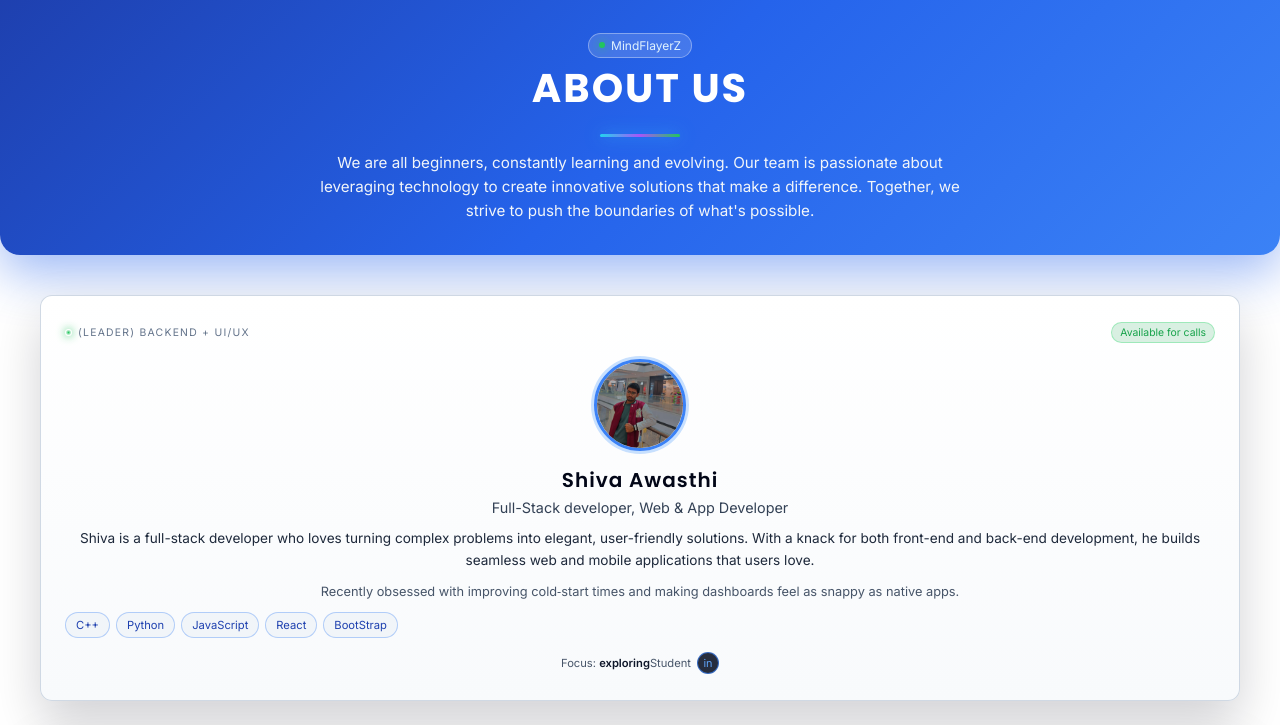
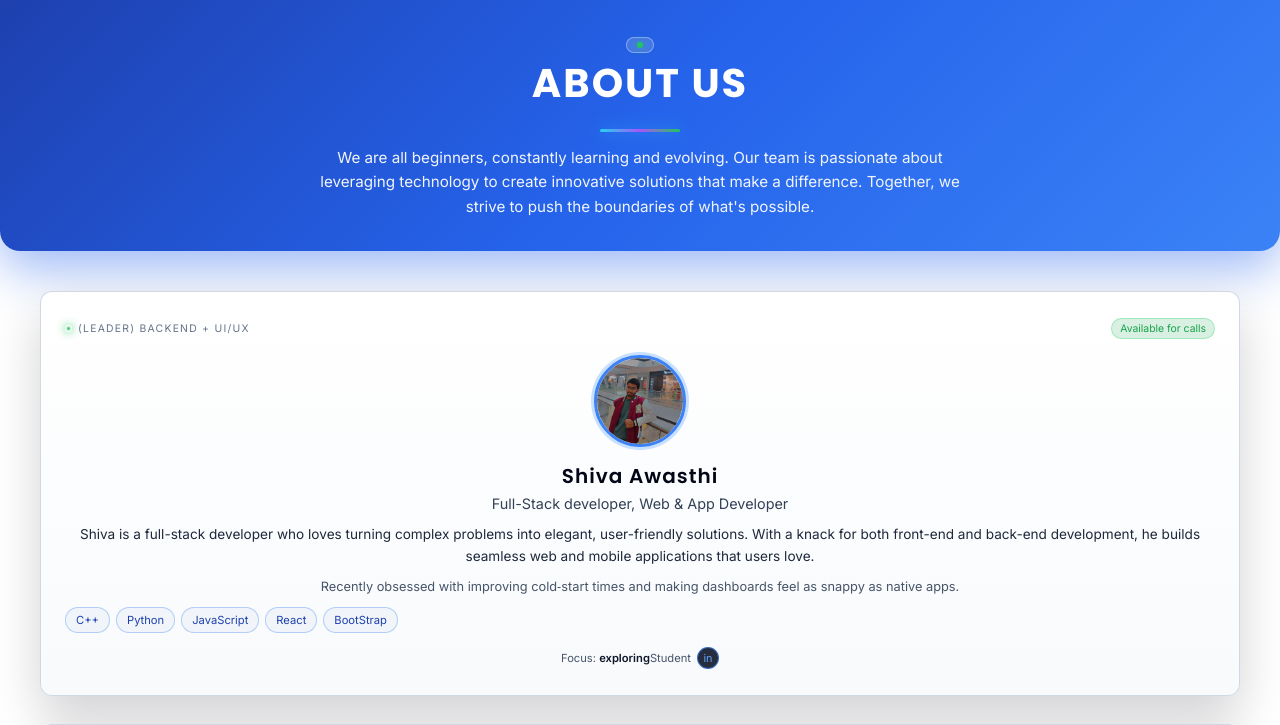
Before and after one commit to WINNER007-dotcom/Haritaki-About-us, a plain HTML site: page index.html in a window 1280 px wide. Shown: the top 725 px of the page. Drawn offline with Linux system fonts and the light colour scheme.

```diff
--- a/index.html
+++ b/index.html
@@ -312,7 +312,7 @@
             <span class="about-subtitle">
                 <span
                     style="width:6px;height:6px;border-radius:999px;background:#22c55e;box-shadow:0 0 10px rgba(34,197,94,0.9);"></span>
-                MindFlayerZ
+
             </span>
             <h1>About Us</h1>
             <div class="glow-line"></div>
```
